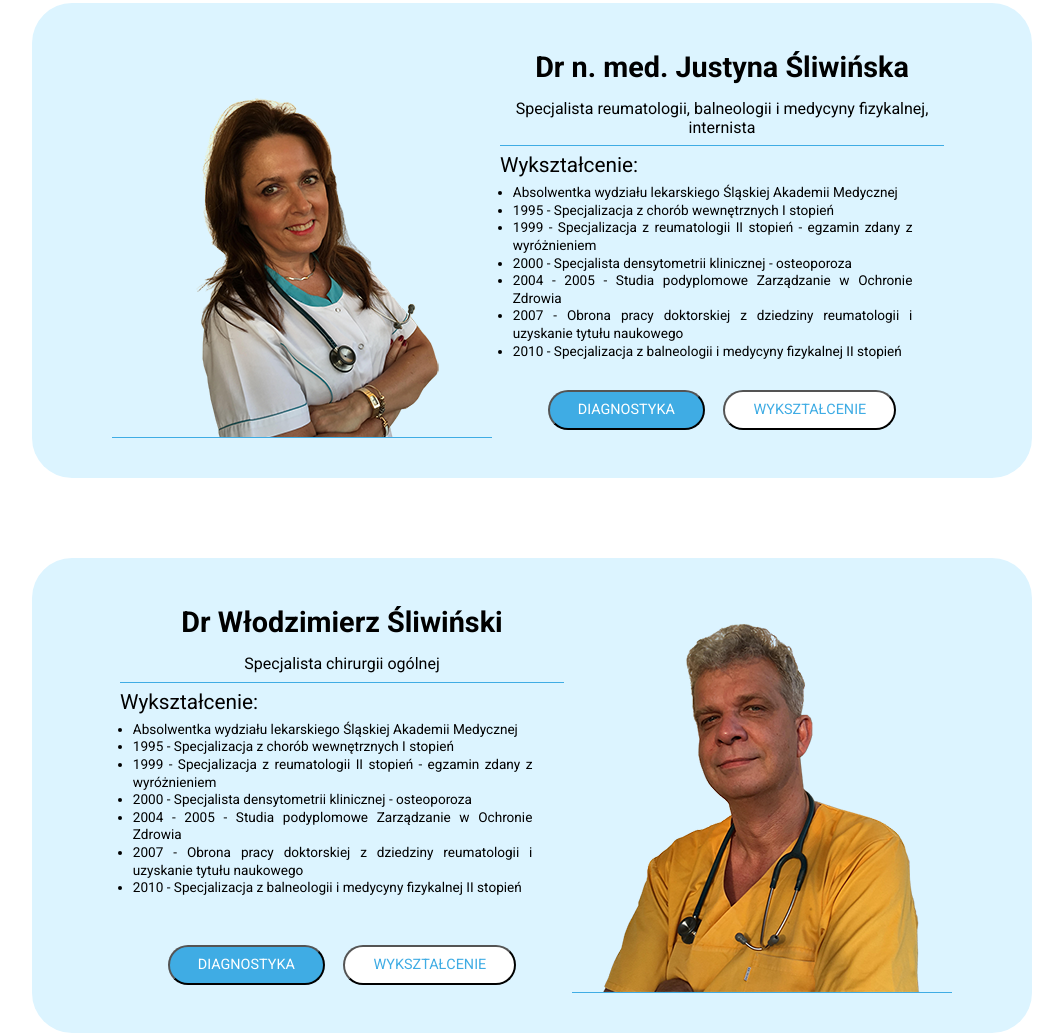
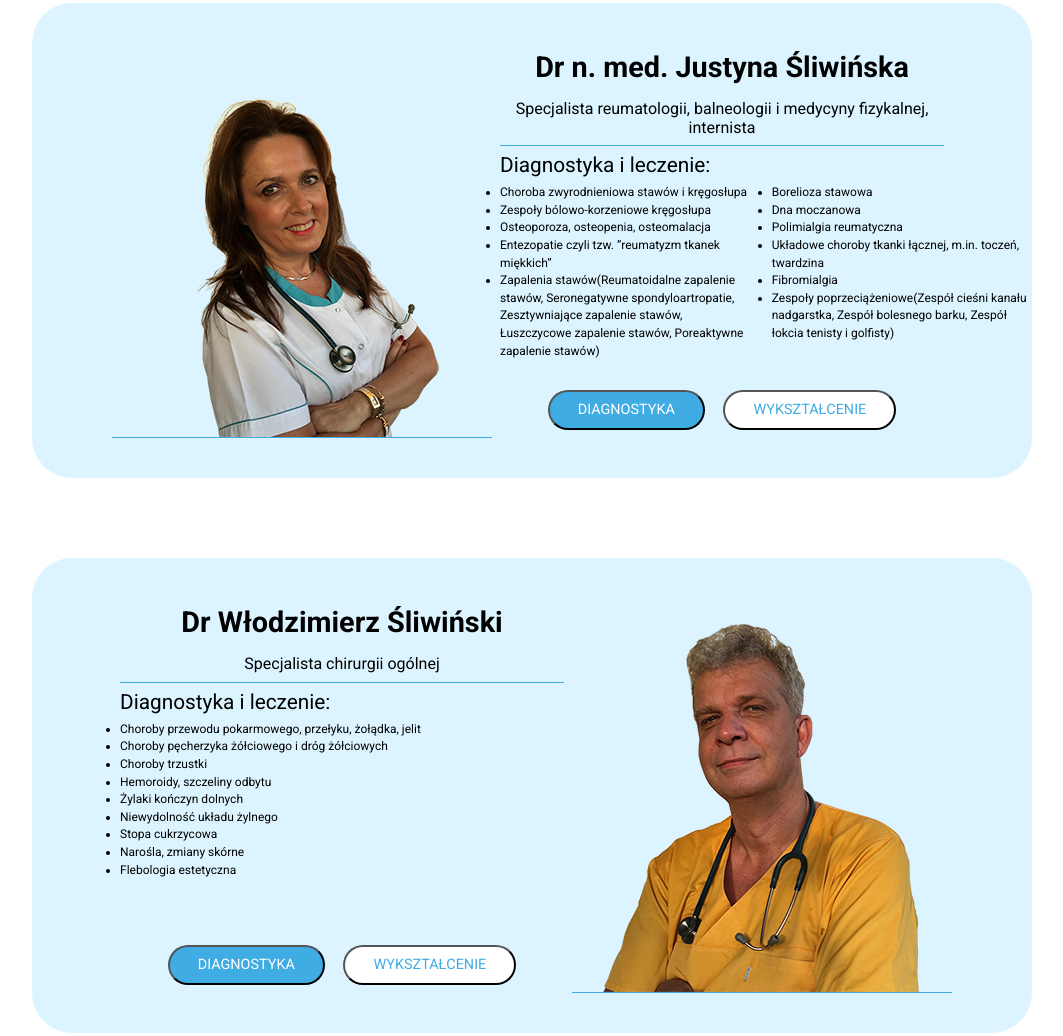
Before and after one commit to maksymilianMroz/drsliwinscy, a website: page index.html in a window 1280 px wide. Shown: the part 670-1706 px from the top of the page, without its empty margins (108-1171 px from the left). Drawn offline with Linux system fonts and the light colour scheme.

Commit message:
Sekcja "O NAS" skończona

```diff
--- a/app/scss/style.scss
+++ b/app/scss/style.scss
@@ -179,7 +179,7 @@ a.btn,
 
         .text__diagnostyka,
         .text__wyksztalcenie {
-          text-align: justify;
+          text-align: left;
           position: absolute;
           top: 0;
           left: 0;
@@ -187,23 +187,35 @@ a.btn,
           height: 100%;
 
           ul {
-            font-size: .85rem;
-            width: 90%;
-            margin-top: .4rem;
-            margin-left: 1vw;
+            font-size: 0.75rem;
+            width: 85%;
+            margin-top: 0.4rem;
+            margin-right: 5%;
             line-height: 1.1rem;
           }
 
           .text__title {
             font-size: 1.3rem;
             width: 100%;
+          }
 
-
+          .listy {
+            display: flex;
+            flex-direction: column;
+            flex-wrap: wrap;
+            line-height: .2rem;
+            height: 1rem;
+            width: 68%;
         }
         }
 
+        .text__wyksztalcenie {
+          z-index: -1;
+        }
+
         .text__diagnostyka {
-          z-index: -1;
+
+
         }
       }
 
@@ -229,7 +241,6 @@ a.btn,
           color: #fff;
           background: $ice-blue;
         }
-
       }
     }
   }
--- a/index.html
+++ b/index.html
@@ -59,7 +59,6 @@
                     <article class="text__wyksztalcenie">
                         <span class="text__title">Wykształcenie:</span>
                         <ul>
-
                             <li>Absolwentka wydziału lekarskiego Śląskiej Akademii Medycznej</li>
                             <li>1995 - Specjalizacja z chorób wewnętrznych I stopień</li>
                             <li>1999 - Specjalizacja z reumatologii II stopień - egzamin zdany z wyróżnieniem</li>
@@ -71,27 +70,27 @@
                         </ul>
                     </article>
                     <article class="text__diagnostyka">
-                        Diagnostyka i leczenie:
-
-                        Choroba zwyrodnieniowa stawów i kręgosłupa
-                        Zespoły bólowo-korzeniowe kręgosłupa
-                        Osteoporoza, osteopenia, osteomalacja
-                        Entezopatie czyli tzw. ”reumatyzm tkanek miękkich”
-                        Zapalenia stawów:
-                        Reumatoidalne zapalenie stawów
-                        Seronegatywne spondyloartropatie
-                        Zesztywniające zapalenie stawów
-                        Łuszczycowe zapalenie stawów
-                        Poreaktywne zapalenie stawów
-                        Borelioza stawowa
-                        Dna moczanowa
-                        Polimialgia reumatyczna
-                        Układowe choroby tkanki łącznej, m.in. toczeń, twardzina
-                        Fibromialgia
-                        Zespoły poprzeciążeniowe:
-                        Zespół cieśni kanału nadgarstka
-                        Zespół bolesnego barku
-                        Zespół łokcia tenisty i golfisty
+                        <span class="text__title">Diagnostyka i leczenie:</span>
+                        <div class="listy">
+                            <ul>
+                                <li>Choroba zwyrodnieniowa stawów i kręgosłupa</li>
+                                <li>Zespoły bólowo-korzeniowe kręgosłupa</li>
+                                <li>Osteoporoza, osteopenia, osteomalacja</li>
+                                <li>Entezopatie czyli tzw. ”reumatyzm tkanek miękkich”</li>
+                                <li>Zapalenia stawów(Reumatoidalne zapalenie stawów, Seronegatywne spondyloartropatie,
+                                    Zesztywniające zapalenie stawów, Łuszczycowe zapalenie stawów, Poreaktywne zapalenie
+                                    stawów) </li>
+                            </ul>
+                            <ul>
+                                <li>Borelioza stawowa</li>
+                                <li>Dna moczanowa</li>
+                                <li>Polimialgia reumatyczna</li>
+                                <li>Układowe choroby tkanki łącznej, m.in. toczeń, twardzina</li>
+                                <li>Fibromialgia</li>
+                                <li>Zespoły poprzeciążeniowe(Zespół cieśni kanału nadgarstka, Zespół bolesnego barku,
+                                    Zespół łokcia tenisty i golfisty)</li>
+                            </ul>
+                        </div>
                     </article>
                 </section>
                 <!--OPIS ENDS-->
@@ -112,39 +111,36 @@
                     <article class="text__wyksztalcenie">
                         <span class="text__title">Wykształcenie:</span>
                         <ul>
-
-                            <li>Absolwentka wydziału lekarskiego Śląskiej Akademii Medycznej</li>
-                            <li>1995 - Specjalizacja z chorób wewnętrznych I stopień</li>
-                            <li>1999 - Specjalizacja z reumatologii II stopień - egzamin zdany z wyróżnieniem</li>
-                            <li>2000 - Specjalista densytometrii klinicznej - osteoporoza</li>
+                            <li>Absolwent wydziału lekarskiego Uniwersytetu Karola w Pradze</li>
+                            <li>1994 - Specjalizacja I stopnia z chirurgii ogólnej</li>
+                            <li>1999 - Specjalizacja II stopnia z chirurgii ogólnej</li>
                             <li>2004 - 2005 - Studia podyplomowe Zarządzanie w Ochronie Zdrowia</li>
-                            <li>2007 - Obrona pracy doktorskiej z dziedziny reumatologii i uzyskanie tytułu naukowego
-                            </li>
-                            <li>2010 - Specjalizacja z balneologii i medycyny fizykalnej II stopień</li>
+                        </ul>
+                        <span class="text__title">Kursy Specjalistyczne:</span>
+                        <ul>
+                            <li>Endoskopia górnego i dolnego odcinka przewodu pokarmowego</li>
+                            <li>Laparoskopia jamy brzusznej</li>
+                            <li>Leczenie niewydolności żylnej i skleroterapia</li>
+                            <li>Flebologia estetyczna</li>
                         </ul>
                     </article>
                     <article class="text__diagnostyka">
-                        Diagnostyka i leczenie:
+                        <span class="text__title">Diagnostyka i leczenie:</span>
+                        <ul>
 
-                        Choroba zwyrodnieniowa stawów i kręgosłupa
-                        Zespoły bólowo-korzeniowe kręgosłupa
-                        Osteoporoza, osteopenia, osteomalacja
-                        Entezopatie czyli tzw. ”reumatyzm tkanek miękkich”
-                        Zapalenia stawów:
-                        Reumatoidalne zapalenie stawów
-                        Seronegatywne spondyloartropatie
-                        Zesztywniające zapalenie stawów
-                        Łuszczycowe zapalenie stawów
-                        Poreaktywne zapalenie stawów
-                        Borelioza stawowa
-                        Dna moczanowa
-                        Polimialgia reumatyczna
-                        Układowe choroby tkanki łącznej, m.in. toczeń, twardzina
-                        Fibromialgia
-                        Zespoły poprzeciążeniowe:
-                        Zespół cieśni kanału nadgarstka
-                        Zespół bolesnego barku
-                        Zespół łokcia tenisty i golfisty
+                            <li>Choroby przewodu pokarmowego, przełyku, żołądka, jelit</li>
+                            <li>Choroby pęcherzyka żółciowego i dróg żółciowych</li>
+                            <li>Choroby trzustki</li>
+                            <li>Hemoroidy, szczeliny odbytu</li>
+                            <li>Żylaki kończyn dolnych</li>
+                            <li>Niewydolność układu żylnego</li>
+                            <li>Stopa cukrzycowa</li>
+                            <li>Narośla, zmiany skórne</li>
+                            <li>Flebologia estetyczna</li>
+
+                        </ul>
+
+
                     </article>
                 </section>
                 <!--OPIS ENDS-->
```
Also changed, not shown: app/css/style.css.
